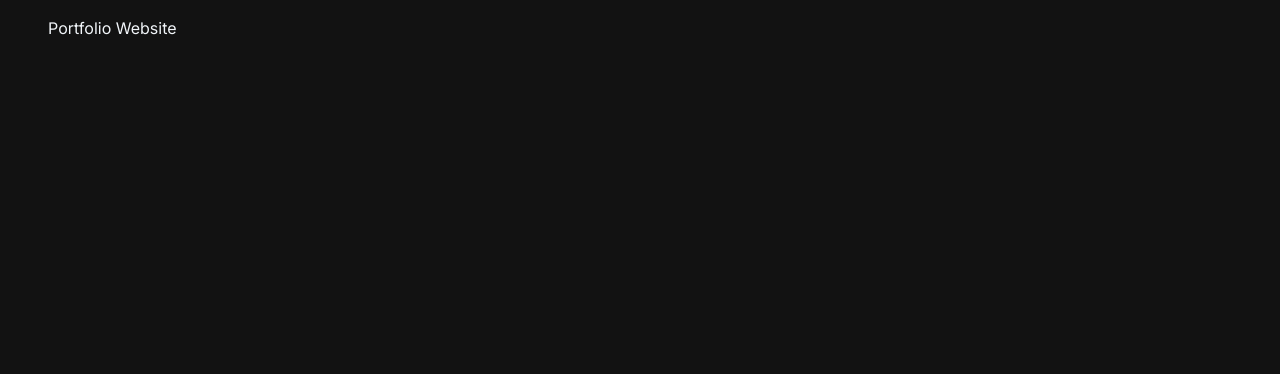
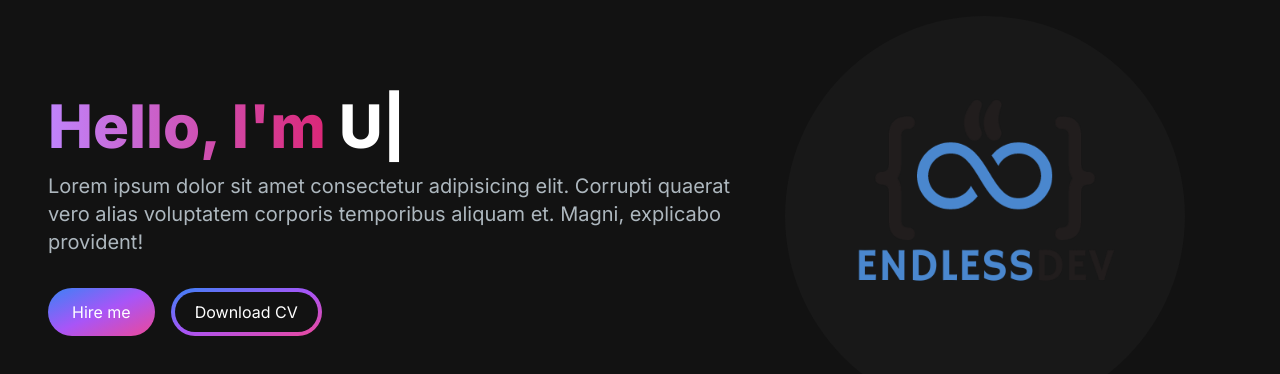
Before and after one commit to Roudi22/my-portfolio, a Next.js app: page / in a window 1280 px wide. Shown: the top 374 px of the page. Built offline with nearby package versions, Linux system fonts and the light colour scheme.

Commit message:
styling hero section

```diff
--- a/app/components/HeroSection.jsx
+++ b/app/components/HeroSection.jsx
@@ -1,9 +1,58 @@
+"use client";
+import image from "../images/profile.png";
+import Image from "next/image";
+import { TypeAnimation } from "react-type-animation";
 const HeroSection = () => {
   return (
-    <div>
-        <h1 className='text-slate-100'>Portfolio Website</h1>
-    </div>
-  )
-}
+    <section>
+      <div className="grid grid-cols-1 sm:grid-cols-12">
+        <div className="col-span-7 place-self-center text-center sm:text-left">
+          <h1 className="text-white mb-4 text-4xl lg:text-6xl font-extrabold">
+            <span className="text-transparent bg-clip-text bg-gradient-to-r from-purple-400 to-pink-600">
+              Hello, I'm
+            </span>{" "}
+            <TypeAnimation
+      sequence={[
+        // Same substring at the start will only be typed out once, initially
+        'ROUDI',
+        1000, // wait 1s before replacing "Mice" with "Hamsters"
+        'Passionate front-end developer',
+        1000,
+        'UI/UX Designer',
+        1000,
+        'Content Creator',
+        1000
+      ]}
+      wrapper="span"
+      speed={50}
+      repeat={Infinity}
+    />
+          </h1>
+          <p className="text-[#adb7be] text-base sm:text-lg lg:text-xl mb-6">
+            Lorem ipsum dolor sit amet consectetur adipisicing elit. Corrupti
+            quaerat vero alias voluptatem corporis temporibus aliquam et. Magni,
+            explicabo provident!
+          </p>
+          <div>
+            <button className="px-6 py-3 w-full sm:w-fit rounded-full mr-4 bg-gradient-to-br from-blue-500 via-purple-500 to-pink-500 hover:bg-slate-200 text-white">
+              Hire me
+            </button>
+            <button className="px-1 py-1 mt-2 w-full sm:w-fit rounded-full bg-gradient-to-br from-blue-500 via-purple-500 to-pink-500 hover:bg-slate-800 text-white">
+              {" "}
+              <span className="block bg-[#121212] hover:bg-slate-800 rounded-full px-5 py-2">
+                Download CV
+              </span>
+            </button>
+          </div>
+        </div>
+        <div className="col-span-5 place-self-center mt-4 lg:mt-0">
+          <div className="rounded-full bg-[#181818] lg:w-[400px] lg:h-[400px] w-[200px] h-[200px]">
+            <Image src={image} width={600} height={600} />
+          </div>
+        </div>
+      </div>
+    </section>
+  );
+};
 
-export default HeroSection
+export default HeroSection;
```
Also changed, not shown: app/images/profile.png (added).
